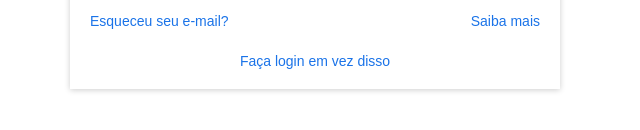
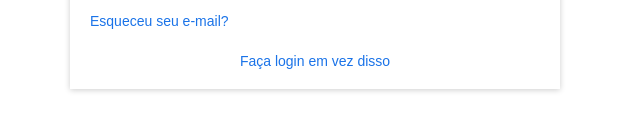
Before and after one commit to LuisGustavo333a/seguranca-digital, a plain HTML site: page index.html in a window 1280 px wide. Shown: the part 550-680 px from the top of the page, 325-965 px from the left. Drawn offline with Linux system fonts and the light colour scheme.

Commit message:
main apagando saiba mais

```diff
--- a/index.html
+++ b/index.html
@@ -20,7 +20,7 @@
           </form>
           <div class="aux-links">
               <a href="#">Esqueceu seu e-mail?</a>
-              <a href="#" class="learn-more">Saiba mais</a>
+              <!-- <a href="#" class="learn-more">Saiba mais</a> -->
           </div>
           <div class="create-account">
               <a href="#">Faça login em vez disso</a>
```
